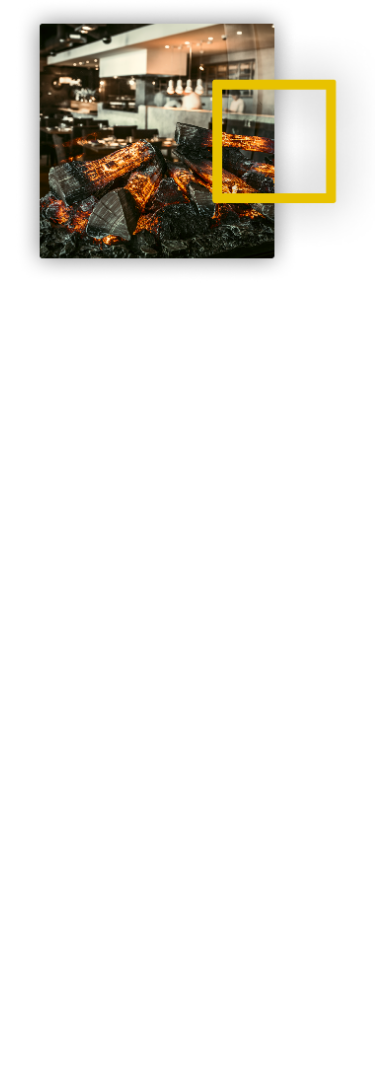
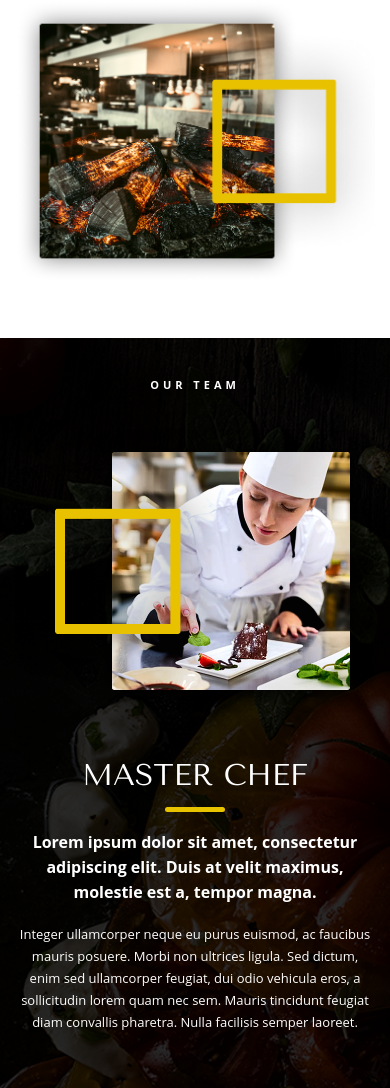
Before and after one commit to iannchoys/hunger, a Django app: page / in a window 390 px wide. Shown: the part 1240-2328 px from the top of the page. Before the commit the page ends 1512 px from the top, so only its background shows below. Run offline with Django 5.2, Linux system fonts and the light colour scheme.

Commit message:
Add our team section layout

```diff
--- a/static/css/style.css
+++ b/static/css/style.css
@@ -592,3 +592,177 @@ body {
     }
 
 }
+/* Our team section */
+
+.team {
+    position: relative;
+    min-height: 675px;
+    overflow: hidden;
+    color: #ffffff;
+    font-family: "Tenor Sans", sans-serif;
+    background-image:
+        linear-gradient(rgba(0, 0, 0, 0.6), rgba(0, 0, 0, 0.6)),
+        url("../images/team/team-bg.jpg");
+    background-position: center;
+    background-size: cover;
+}
+
+.team__container {
+    position: relative;
+    z-index: 2;
+    min-height: 675px;
+    padding-top: 42px;
+    padding-bottom: 90px;
+}
+
+.team__section-name {
+    margin: 0 0 45px;
+    font-family: "Open Sans", Arial, sans-serif;
+    font-size: 12px;
+    font-weight: 700;
+    line-height: 14px;
+    letter-spacing: 6px;
+    text-align: center;
+    text-transform: uppercase;
+}
+
+.team__row {
+    min-height: 475px;
+}
+
+.team__image-box {
+    max-width: 600px;
+    margin: 0 auto;
+}
+
+.team__image {
+    display: block;
+    width: 100%;
+    height: auto;
+}
+
+.team__content {
+    max-width: 600px;
+    margin: 0 auto;
+    text-align: center;
+}
+
+.team__title {
+    margin: 0;
+    font-size: 36px;
+    line-height: 48px;
+    font-weight: 400;
+    text-transform: uppercase;
+}
+
+.team__line {
+    display: block;
+    width: 60px;
+    height: 5px;
+    margin: 12px auto 18px;
+    background-color: var(--hero-yellow);
+    border-radius: 50px;
+}
+
+.team__lead {
+    margin: 0 0 18px;
+    font-family: "Open Sans", Arial, sans-serif;
+    font-size: 18px;
+    line-height: 28px;
+    font-weight: 700;
+}
+
+.team__text {
+    margin: 0;
+    font-family: "Open Sans", Arial, sans-serif;
+    font-size: 14px;
+    line-height: 24px;
+    font-weight: 400;
+}
+
+/* Вертикальные линии в блоке Our Team */
+
+.team__grid {
+    position: absolute;
+    inset: 0;
+    z-index: 1;
+    pointer-events: none;
+}
+
+.team__grid-line {
+    position: absolute;
+    top: 0;
+    bottom: 0;
+    width: 1px;
+    background-color: rgba(255, 255, 255, 0.16);
+}
+
+.team__grid-line--left {
+    left: 25%;
+}
+
+.team__grid-line--center {
+    left: 50%;
+}
+
+.team__grid-line--right {
+    left: 75%;
+}
+
+/* Our Team адаптация */
+
+@media (max-width: 991.98px) {
+    .team {
+        min-height: auto;
+    }
+
+    .team__container {
+        min-height: auto;
+        padding-top: 45px;
+        padding-bottom: 70px;
+    }
+
+    .team__section-name {
+        margin-bottom: 35px;
+    }
+
+    .team__image-box {
+        max-width: 520px;
+        margin-bottom: 40px;
+    }
+
+    .team__content {
+        max-width: 620px;
+    }
+
+    .team__grid {
+        display: none;
+    }
+}
+
+@media (max-width: 575.98px) {
+    .team__container {
+        padding-top: 40px;
+        padding-bottom: 55px;
+    }
+
+    .team__section-name {
+        font-size: 11px;
+        letter-spacing: 4px;
+    }
+
+    .team__title {
+        font-size: 30px;
+        line-height: 40px;
+    }
+
+    .team__lead {
+        font-size: 16px;
+        line-height: 25px;
+    }
+
+    .team__text {
+        font-size: 13px;
+        line-height: 22px;
+    }
+}
--- a/templates/restaurant/home.html
+++ b/templates/restaurant/home.html
@@ -223,6 +223,51 @@
                 </div>
             </div>
         </section>
+        <section class="team" id="team">
+            <div class="team__grid" aria-hidden="true">
+                <span class="team__grid-line team__grid-line--left"></span>
+                <span class="team__grid-line team__grid-line--center"></span>
+                <span class="team__grid-line team__grid-line--right"></span>
+            </div>
+
+            <div class="container team__container">
+                <p class="team__section-name">OUR TEAM</p>
+
+                <div class="row team__row align-items-center">
+                    <div class="col-lg-6">
+                        <div class="team__image-box">
+                            <img
+                                class="team__image"
+                                src="{% static 'images/team/team-img.png' %}"
+                                alt="Chef decorating dessert"
+                            >
+                        </div>
+                    </div>
+
+                    <div class="col-lg-6">
+                        <div class="team__content">
+                            <h2 class="team__title">MASTER CHEF</h2>
+
+                            <span class="team__line"></span>
+
+                            <p class="team__lead">
+                                Lorem ipsum dolor sit amet, consectetur adipiscing elit.
+                                Duis at velit maximus, molestie est a, tempor magna.
+                            </p>
+
+                            <p class="team__text">
+                                Integer ullamcorper neque eu purus euismod, ac faucibus
+                                mauris posuere. Morbi non ultrices ligula. Sed dictum,
+                                enim sed ullamcorper feugiat, dui odio vehicula eros,
+                                a sollicitudin lorem quam nec sem. Mauris tincidunt
+                                feugiat diam convallis pharetra. Nulla facilisis semper
+                                laoreet.
+                            </p>
+                        </div>
+                    </div>
+                </div>
+            </div>
+        </section>
     </main>
 
     <script src="https://code.jquery.com/jquery-3.5.1.min.js"></script>
```
Also changed, not shown: static/images/team/team-bg.jpg (added), static/images/team/team-img.png (added).
